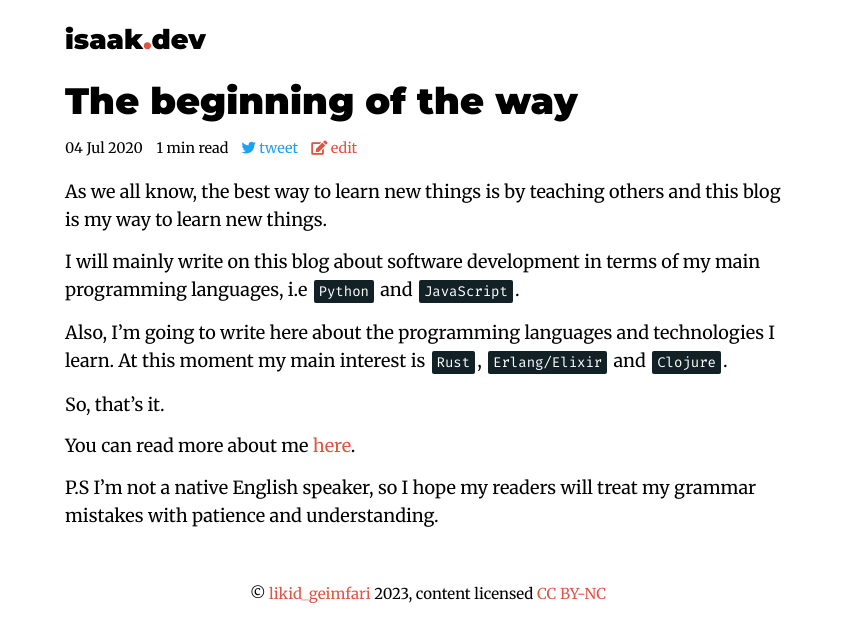
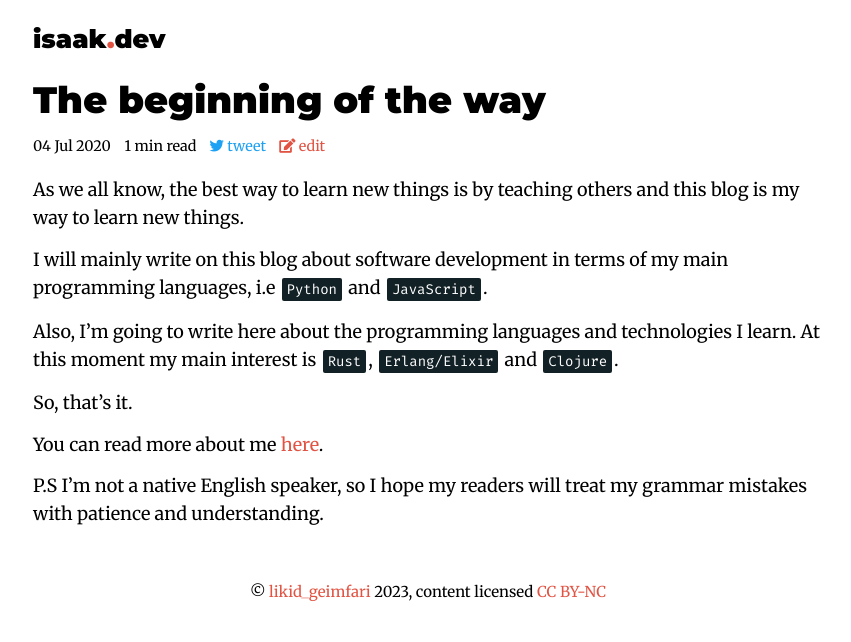
Before and after one commit to lk-geimfari/lk-geimfari.github.io, a Jekyll site: the page built from _posts/2020-07-04-the-beginning-of-the-way.md, in a window 1280 px wide. Shown: the top 642 px of the page, without its empty margins (212-1063 px from the left). Built offline with Jekyll 4.4.1, drawn with Linux system fonts in a browser that asks for light colours; nearby versions of some CDN libraries.

Commit message:
Fix post

```diff
--- a/_layouts/post.html
+++ b/_layouts/post.html
@@ -2,10 +2,10 @@
 <html lang="en">
 {% include head.html %}
 <body>
-<main style="padding: 1.625rem 1.3125rem;">
+<main style="padding: 1.625rem 1.3125rem; max-width: 52rem;">
   <header class="mb-4">
     <a href="{{site.baseurl}}/" class="mb-0">
-      <h1 style="font-size: 1.7rem;line-height: 1;">
+      <h1 style="font-size: 1.6rem;line-height: 1;">
         isaak<span class="dot">.</span>dev
       </h1>
     </a>
```
